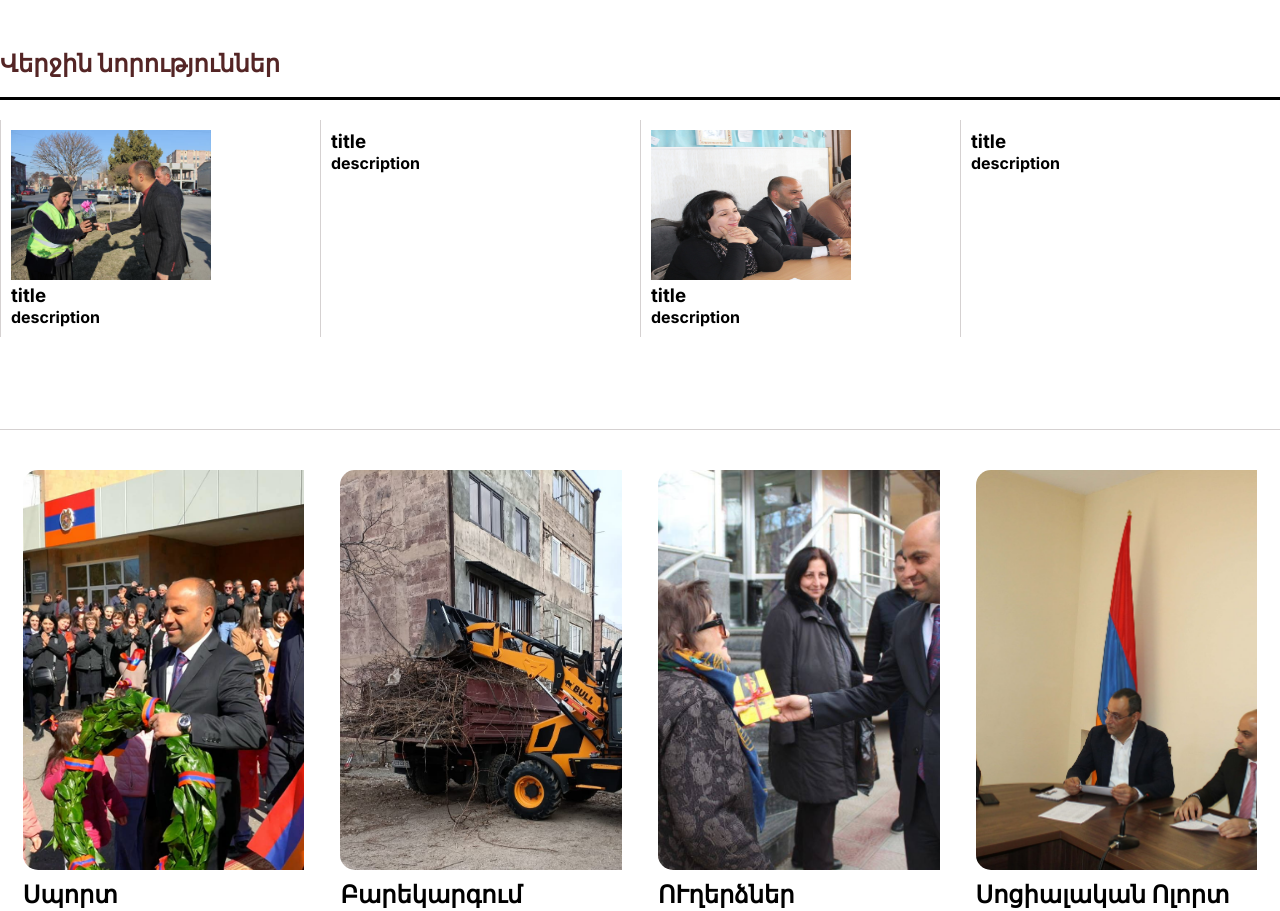
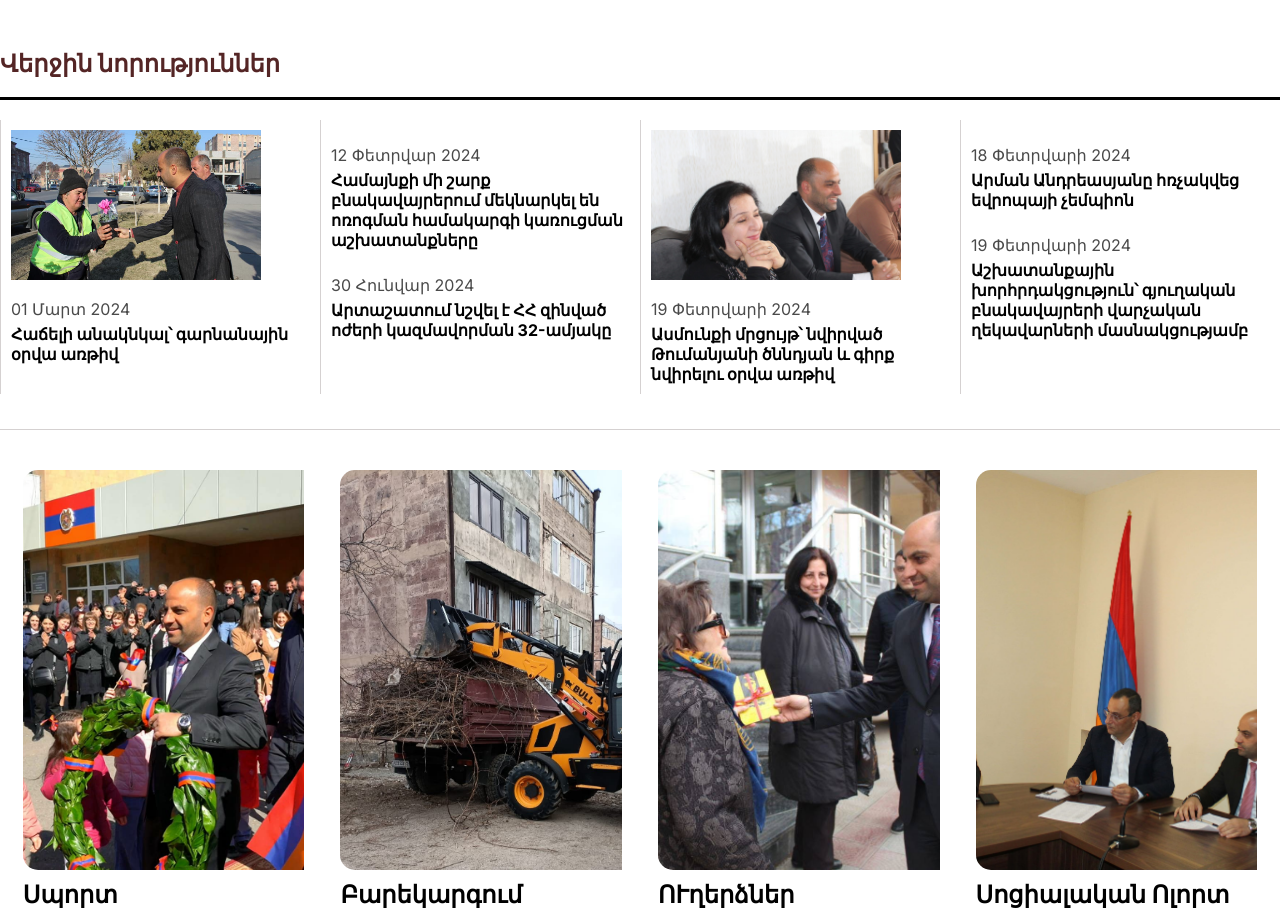
Before and after one commit to ITArtashat/GovermentArtashat, a Next.js app: page / in a window 1280 px wide. Shown: the part 880-1791 px from the top of the page. Built offline with nearby package versions, Linux system fonts and the light colour scheme.

Commit message:
latest-news hayeren

```diff
--- a/app/home/components/latestNews.tsx
+++ b/app/home/components/latestNews.tsx
@@ -4,13 +4,15 @@ import { news } from "./news";
 import Image from "next/image";
 
 const LatestNews: FC = () => {
-  const newsList = news.map(({ title, description,src }, index) => {
+  const newsList = news.map(({ title, description,src,title2,description2 }, index) => {
     return (
       <div className={classes["newslist-container"]} key={index}>
         <a href="/" className={classes["a"]}>
-           {src&& <Image src={src} alt="img" width={200} height={150}/>}
-          <h3>{title}</h3>
-          <h4>{description}</h4>
+           {src&& <Image src={src} alt="img" width={250} height={150} className={classes["news_image"]}/>}
+          <p className={classes["title_p"]}>{title}</p>
+          <p className={classes["description_p"]}>{description}</p>
+          {title2&& <p className={classes["title_p_2"]}>{title2}</p>}
+          {description2&& <p className={classes["description_p"]}>{description2}</p>}
         </a>
       </div>
     );
--- a/app/home/components/news.ts
+++ b/app/home/components/news.ts
@@ -2,25 +2,31 @@ interface Props {
   src?: string;
   title: string;
   description: string;
+  title2?:string
+  description2?:string
 }
 
 export const news: Props[] = [
   {
     src: "/images/home-page-images/lastNewsimg1.jpg",
-    title: "title",
-    description: "description",
+    title: "01 Մարտ 2024",
+    description: "Հաճելի անակնկալ՝ գարնանային օրվա առթիվ",
   },
   {
-    title: "title",
-    description: "description",
+    title: "12 Փետրվար 2024",
+    description: "Համայնքի մի շարք բնակավայրերում մեկնարկել են ոռոգման համակարգի կառուցման աշխատանքները",
+    title2:"30 Հունվար 2024",
+    description2:"Արտաշատում նշվել է ՀՀ զինված ոժերի կազմավորման 32-ամյակը"
   },
   {
     src: "/images/home-page-images/lastNewsimg2.jpg",
-    title: "title",
-    description: "description",
+    title: "19 Փետրվարի 2024 ",
+    description: " Ասմունքի մրցույթ՝ նվիրված Թումանյանի ծննդյան և գիրք նվիրելու օրվա առթիվ",
   },
   {
-    title: "title",
-    description: "description",
+    title: "18 Փետրվարի 2024",
+    description: "Արման Անդրեասյանը հռչակվեց եվրոպայի չեմպիոն",
+    title2:"19 Փետրվարի 2024",
+    description2:"Աշխատանքային խորհրդակցություն՝ գյուղական բնակավայրերի վարչական ղեկավարների մասնակցությամբ"
   },
 ];
--- a/app/home/style/news.module.css
+++ b/app/home/style/news.module.css
@@ -42,8 +42,20 @@
   text-decoration: underline;
 }
 
-.newslist_image {
-  width: 200px;
-  height: 200px;
-  object-fit: fill;
+.news_image{
+  object-fit:cover ;
 }
+
+.title_p{
+  margin-top: 15px;
+  color: rgb(74, 74, 74);
+}
+.description_p{
+  margin-top: 5px;
+  font-weight: bold;
+}
+
+.title_p_2{
+  margin-top: 25px;
+  color: rgb(74, 74, 74);
+}
```
